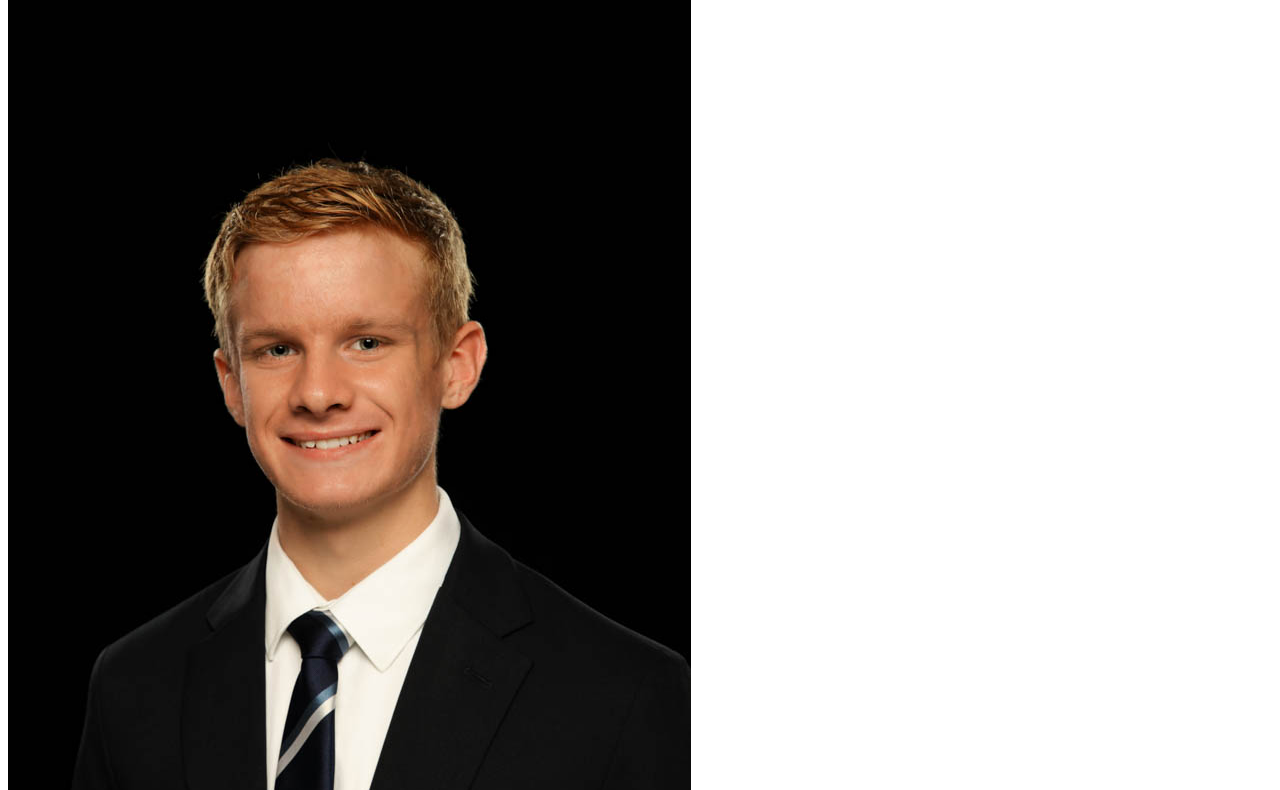
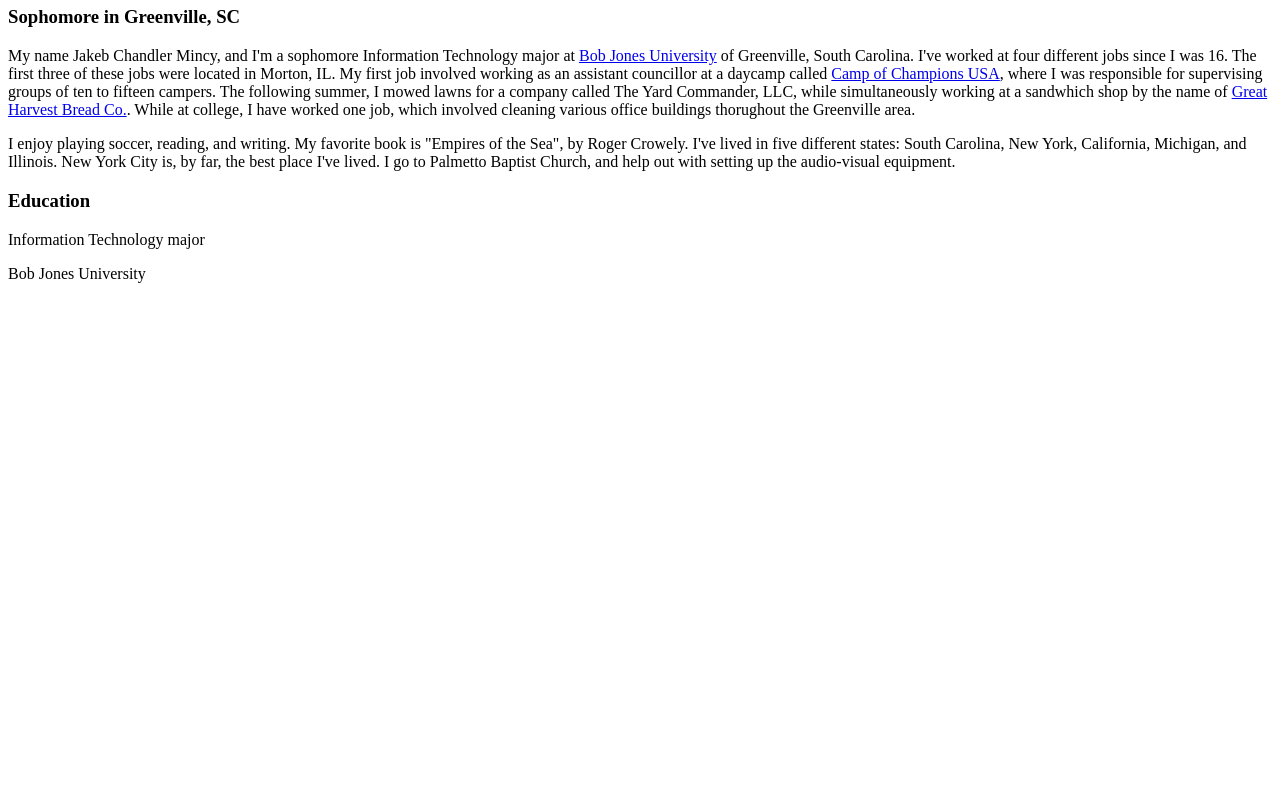
Before and after one commit to jminc872/jminc872.github.io, a plain HTML site: page 1562314.html in a window 1280 px wide. Shown: the part 60-850 px from the top of the page. After the commit the page ends 800 px from the top, so only its background shows below. Drawn offline with Linux system fonts and the light colour scheme.

Commit message:
Update 1562314.html

```diff
--- a/1562314.html
+++ b/1562314.html
@@ -1,7 +1,5 @@
 <html>
 <body>
-
-<img src="profpic.jpg">
 
 <h1>Jake Mincy</h1>
 
```
